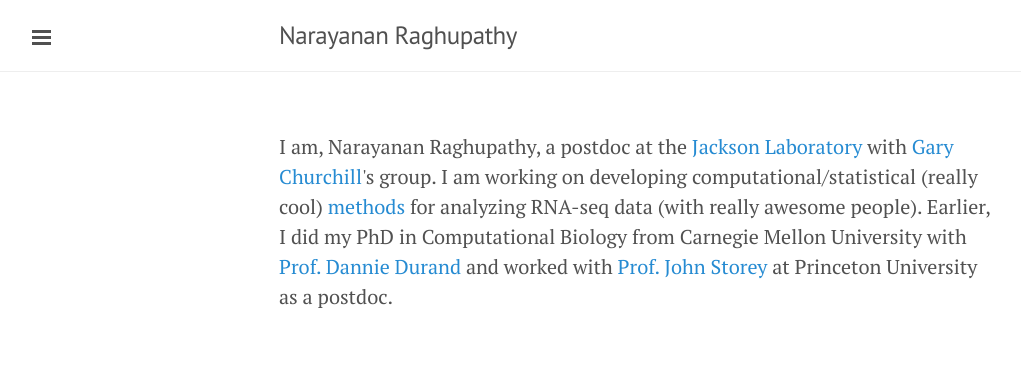
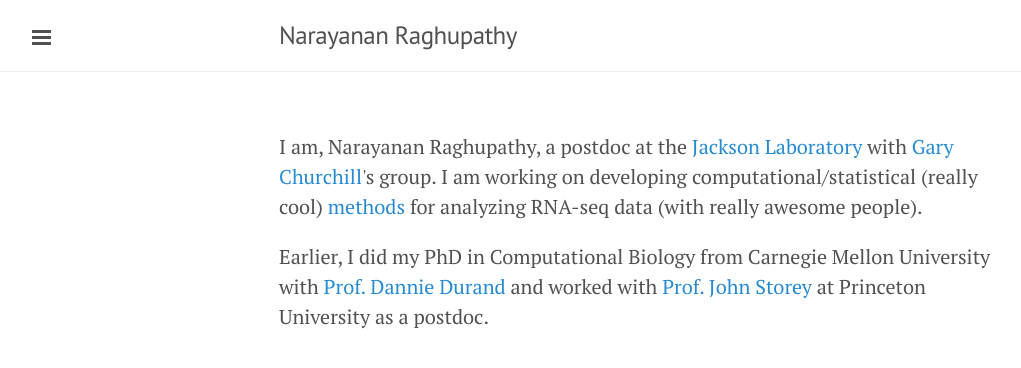
Before and after one commit to narayananr/narayananr.github.io, a Jekyll site: the page built from index.html, in a window 1280 px wide. Shown: the top 368 px of the page, without its empty margins (1-1022 px from the left). Built offline with Jekyll 4.4.1, drawn with Linux system fonts in a browser that asks for light colours; Markdown is read by kramdown in place of the engine named in the settings; the list of posts is cut into pages by our own code.

```diff
--- a/index.html
+++ b/index.html
@@ -2,6 +2,6 @@
 layout: default
 ---
 
-I am, Narayanan Raghupathy, a postdoc at the <a href="http://www.jax.org">Jackson Laboratory</a> with <a href="http://churchill.jax.org">Gary Churchill</a>'s group. I am working on developing computational/statistical (really cool) <a href="http://emase.readthedocs.org/en/latest/">methods</a> for analyzing RNA-seq data (with really awesome people).
+<p>I am, Narayanan Raghupathy, a postdoc at the <a href="http://www.jax.org">Jackson Laboratory</a> with <a href="http://churchill.jax.org">Gary Churchill</a>'s group. I am working on developing computational/statistical (really cool) <a href="http://emase.readthedocs.org/en/latest/">methods</a> for analyzing RNA-seq data (with really awesome people).</p>
 
-Earlier, I did my PhD in Computational Biology from Carnegie Mellon University with <a href="http://www.cs.cmu.edu/~durand">Prof. Dannie Durand </a> and worked with <a href="http://www.genomine.org/"> Prof. John Storey</a> at Princeton University as a postdoc.
+<p>Earlier, I did my PhD in Computational Biology from Carnegie Mellon University with <a href="http://www.cs.cmu.edu/~durand">Prof. Dannie Durand </a> and worked with <a href="http://www.genomine.org/"> Prof. John Storey</a> at Princeton University as a postdoc.</p>
```
